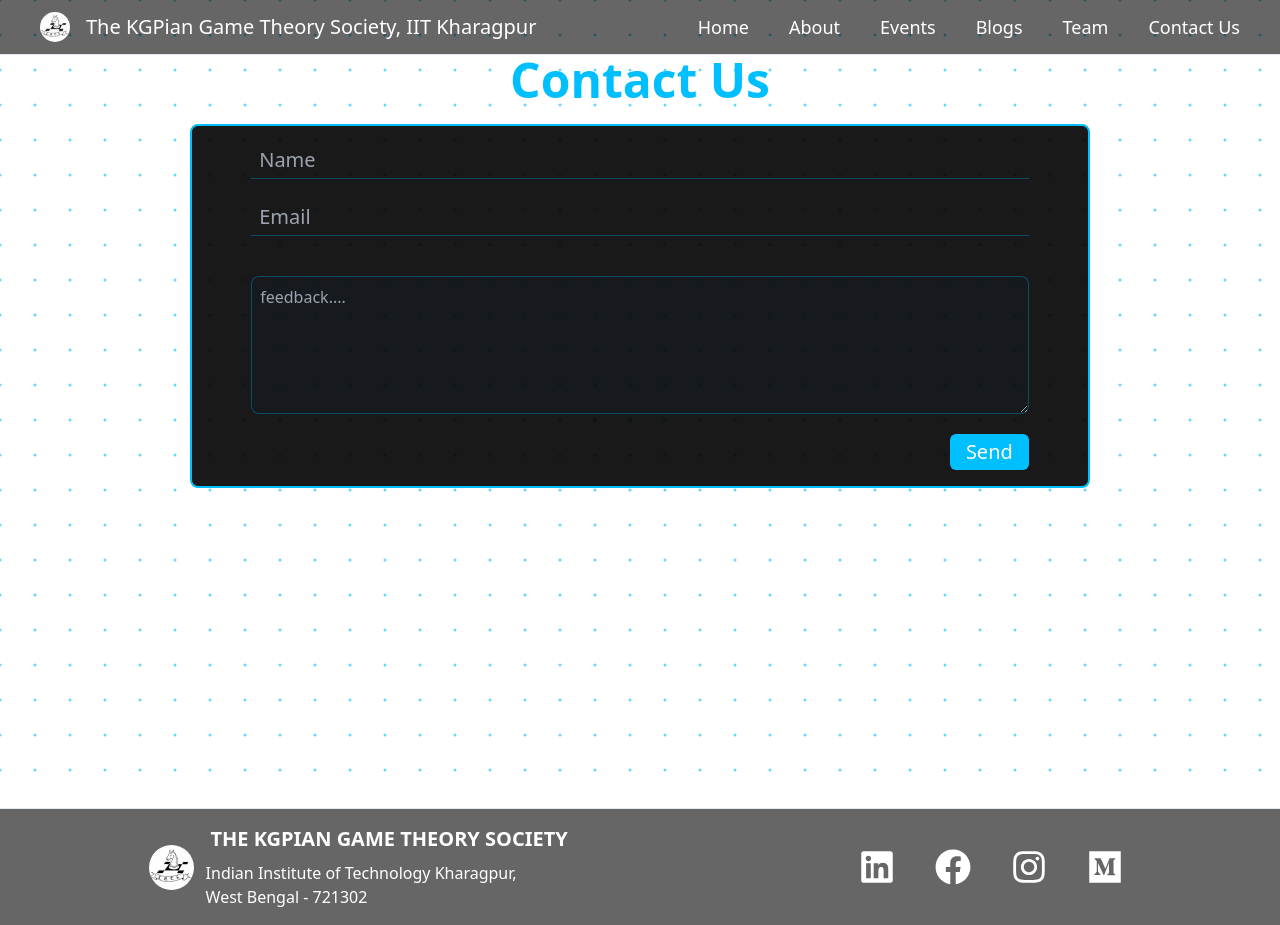
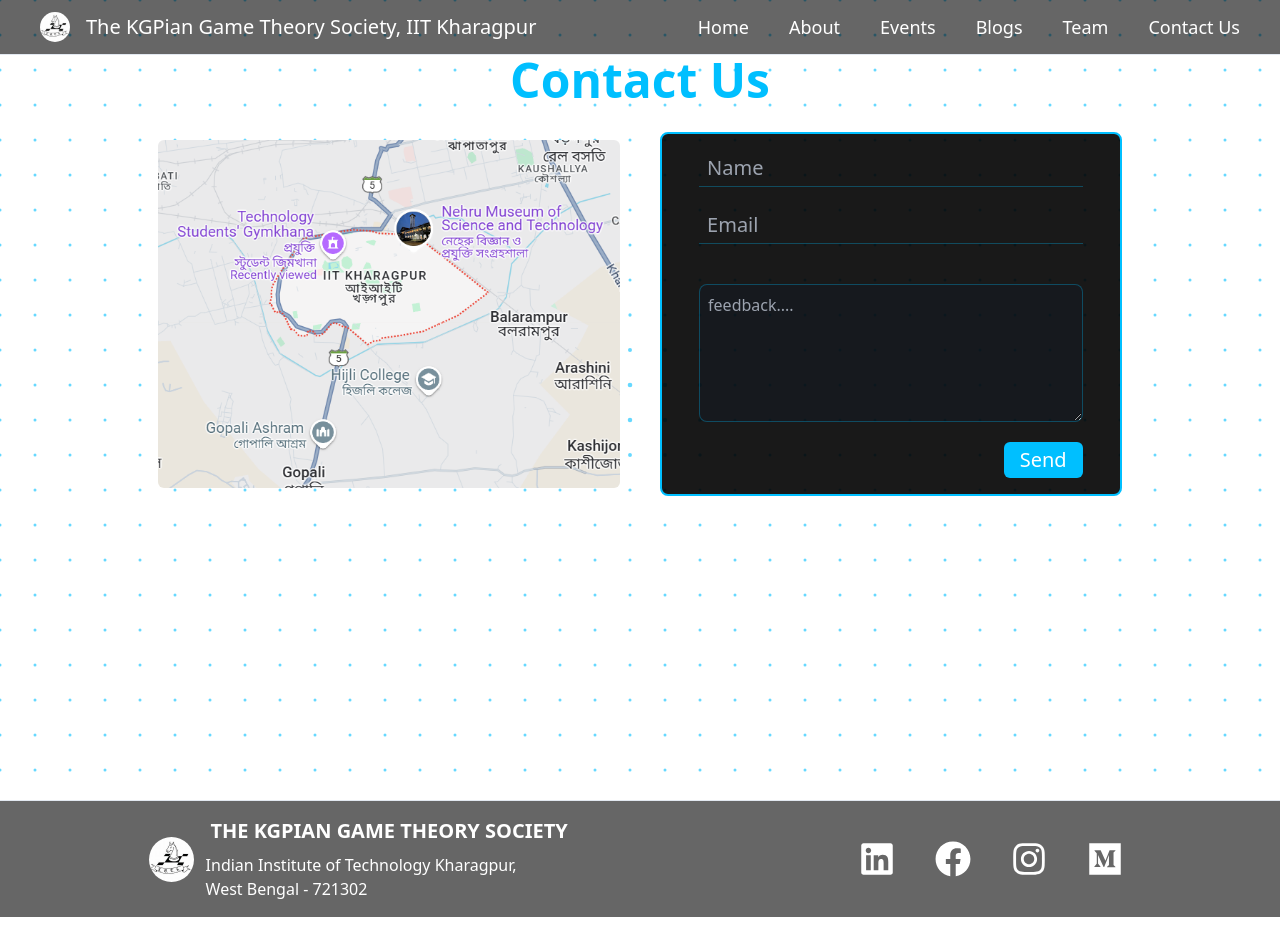
Before and after one commit to kgts-iitkgp/site-frontend, a Next.js app: page /contact in a window 1280 px wide. Built offline with nearby package versions, Linux system fonts and the light colour scheme; a web font is replaced by a local one.

Commit message:
added map in contact page

```diff
--- a/src/app/contact/page.tsx
+++ b/src/app/contact/page.tsx
@@ -1,5 +1,6 @@
 "use client";
 import DotBackground from "@/components/DotBackground";
+import Link from "next/link";
 import { useState } from "react";
 
 const Contact = (e: React.ChangeEvent<HTMLInputElement>) => {
@@ -7,16 +8,26 @@
   const [email, setEmail] = useState("");
   const [feedback, setFeedback] = useState("");
   return (
-    <div className="min-h-screen">
+    <div className="min-h-screen flex justify-center">
       <DotBackground />
-      <div className="flex flex-col items-center my-2">
+      <div className="flex flex-col items-center my-2 w-[300px] sm:w-[600px] md:w-[730px] lg:w-[900px] xl:w-[1050px]">
         <div>
           <p className="text-3xl sm:text-5xl mb-5 mt-12 font-bold text-primary text-center">
             Contact Us
           </p>
         </div>
+        <div className="flex flex-col items-center md:flex-row justify-evenly gap-y-5">
+          <div className="w-4/5 md:w-[45%] m-2">
+            <Link target="_blank" href="https://maps.app.goo.gl/3fmbZUXGXCgXfezu7">
+              <img
+                src="/images/IITKGP.png"
+                className="rounded-md hover:scale-[103%] active:scale-[99%] transition-all duration-300"
+                alt="map"
+              />
+            </Link>
+          </div>
           <form
-          className="bg-black/90 w-[300px] sm:w-[600px] md:w-[730px] lg:w-[900px] flex flex-col gap-y-5 items-center p-4 rounded-lg border-2 border-primary"
+            className="bg-black/90 w-full m-2 md:w-[45%] flex flex-col gap-y-5 items-center p-4 rounded-lg border-2 border-primary"
             onSubmit={() => {}}
           >
             <input
@@ -47,9 +58,15 @@
               className="w-[90%] p-2 mt-5 text-base rounded-lg bg-slate-900/30 outline-none border transition-colors duration-500 border-primary/30 focus:border-primary"
             ></textarea>
             <div className="w-[90%] flex justify-center sm:justify-end">
-            <button className="text-white transition-all duration-200 hover:scale-105 active:scale-95 bg-primary px-4 py-1 text-xl rounded-md" type="submit">Send</button>
+              <button
+                className="text-white transition-all duration-200 hover:scale-105 active:scale-95 bg-primary px-4 py-1 text-xl rounded-md"
+                type="submit"
+              >
+                Send
+              </button>
             </div>
           </form>
+        </div>
       </div>
     </div>
   );
```
Also changed, not shown: public/images/IITKGP.png (added). Lines whose indentation alone changed are shown as unchanged.
